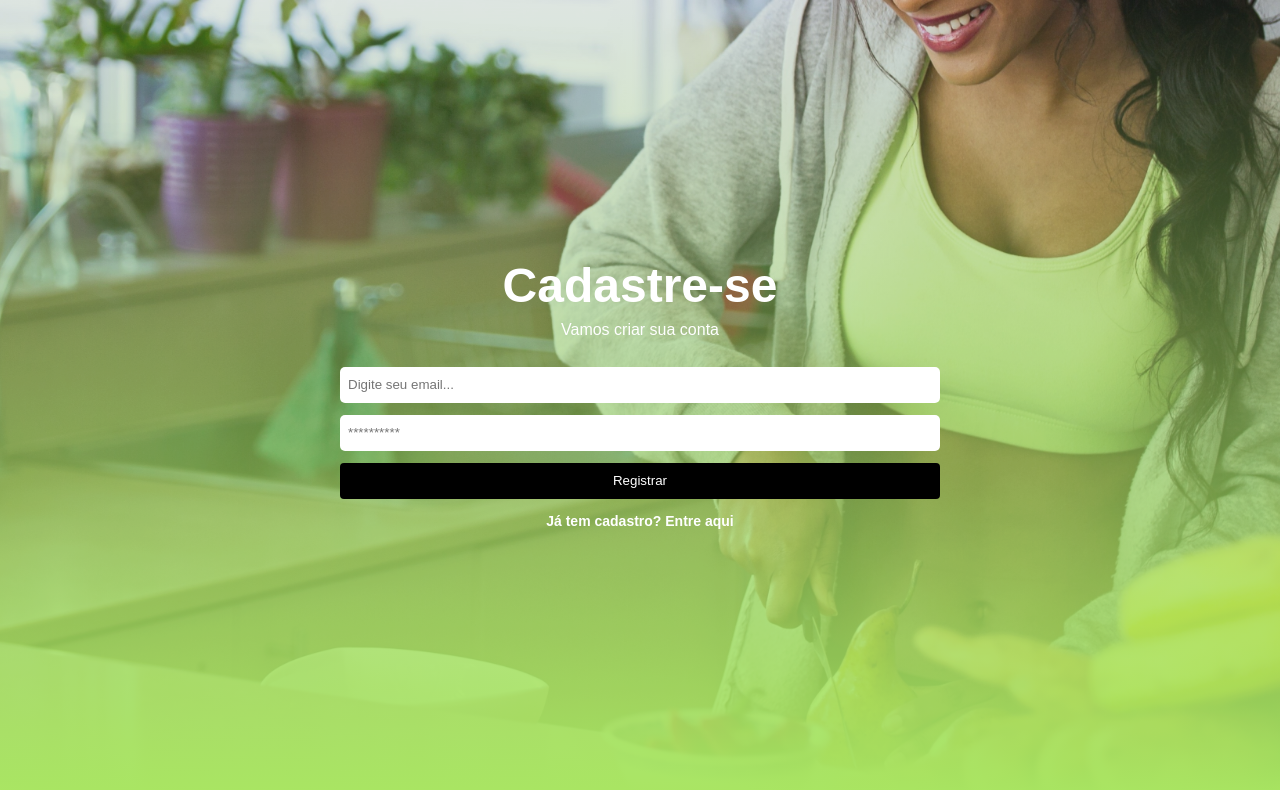
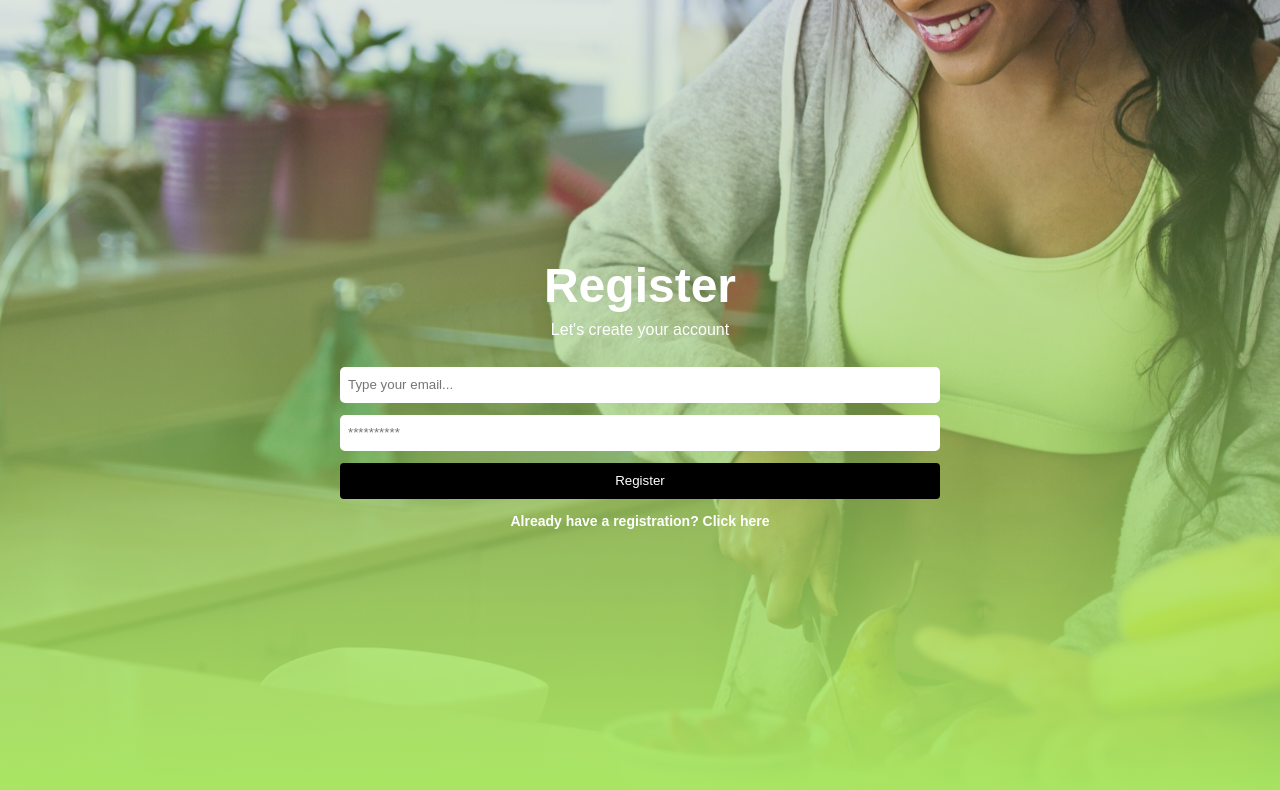
Before and after one commit to brunovittoria/project-fit-club, a React (Create React App) app: page /register in a window 1280 px wide. Shown: the top 790 px of the page. Built offline with nearby package versions, Linux system fonts and the light colour scheme.

Commit message:
Transforming page idiom from PT-EN

```diff
--- a/src/pages/Register/index.js
+++ b/src/pages/Register/index.js
@@ -31,13 +31,13 @@ export default function Register() {
 
     return(
         <div className='home-container'>
-            <h1>Cadastre-se</h1>
-            <span>Vamos criar sua conta</span>
+            <h1>Register</h1>
+            <span>Let's create your account</span>
 
             <form className='form' onSubmit={handleRegister}>
                 <input
                 type='text'
-                placeholder='Digite seu email...'
+                placeholder='Type your email...'
                 value={email}
                 onChange={(e) => setEmail(e.target.value)}
                 />
@@ -49,11 +49,11 @@ export default function Register() {
                 onChange={(e) => setPassword(e.target.value)}
                 />
 
-                <button type='submit'>Registrar</button>
+                <button type='submit'>Register</button>
             </form>
 
             <Link className='button-link' to="/">
-               Já tem cadastro? Entre aqui
+            Already have a registration? Click here
             </Link>
 
 
```
